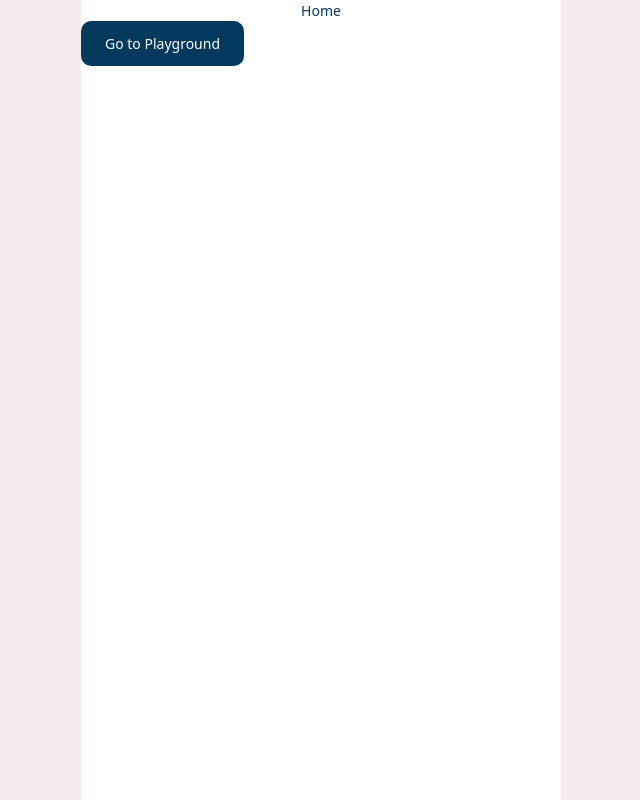
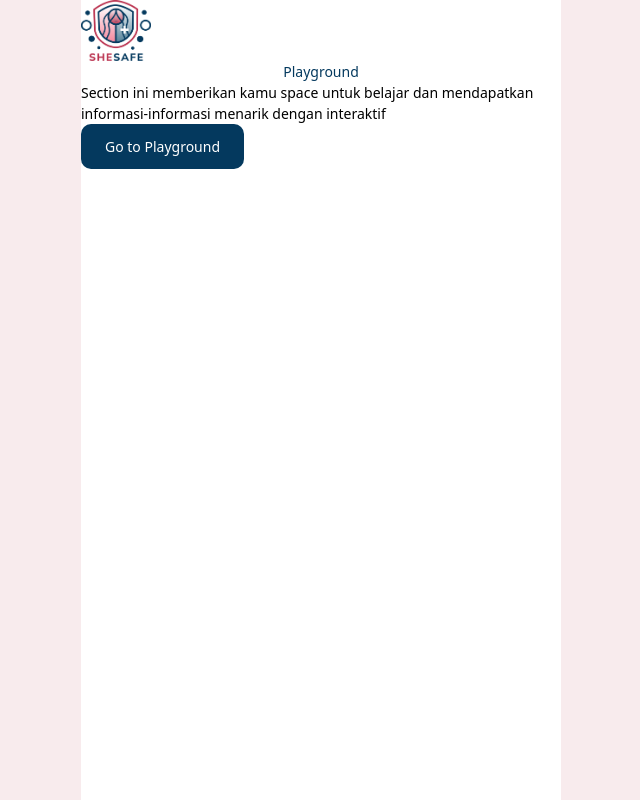
Before and after one commit to resArfita/React-individual-feature-project, a React (Vite) app: page / in a window 1280 px wide. Shown: the whole page, without its empty margins (319-959 px from the left). Built offline with nearby package versions, Linux system fonts and the light colour scheme.

Commit message:
Perbaiki tampilan Home

```diff
--- a/index.html
+++ b/index.html
@@ -4,7 +4,7 @@
     <meta charset="UTF-8" />
     <link rel="icon" type="image/svg+xml" href="/vite.svg" />
     <meta name="viewport" content="width=device-width, initial-scale=1.0" />
-    <title>Nobody Told you this</title>
+    <title>SheSafe - TenWorth feature</title>
   </head>
   <body>
     <div id="root"></div>
--- a/src/components/Home.jsx
+++ b/src/components/Home.jsx
@@ -1,11 +1,19 @@
 import { Link } from "react-router-dom"
+import logo from "../assets/logo.png"
 
 const Home = () => {
 
     return(
         <>
-        <h1 className="">Home</h1>
-        <Link to="/playground"><button className="sm-btn-primary ml-14">Go to Playground</button></Link>
+        <img src={logo} alt="" width={70} className="ml-2" />
+        <div className="my-5 grid grid-rows-2">
+            <p className="ml-3"></p>
+            <h1 className="font-medium text-lg">Playground</h1>
+        </div>
+        <div className="border-2 border-white-500 shadow-md my-5 mx-3">
+            <p className="ml-2 mt-2">Section ini memberikan kamu space untuk belajar dan mendapatkan informasi-informasi menarik dengan interaktif</p>
+            <Link to="/playground"><button className="sm-btn-primary mx-2 my-5">Go to Playground</button></Link>
+        </div>
         </>
     )
 }
--- a/src/components/Playground.jsx
+++ b/src/components/Playground.jsx
@@ -7,18 +7,18 @@ const Playground = () => {
         <>
         <Headings to="/" heading="Playground" />
         <div className="mx-1">
-            <p className="my-4 mx-2">Section ini memberikan kamu space untuk belajar terkait kumpulan mitos dan fakta yang banyak beredar di masyarakat, kamu juga bisa berlatih percakapan bahasa Inggris secara interaktif dengan bot AI</p>
-            <div className="grid grid-rows-2">
+            <p className="my-4 mx-2"></p>
+            <div className="grid grid-rows-2 mt-5">
                 <div className="border-2 border-white-500 shadow-md m-2 py-5">
                     <div className="grid grid-cols-2">
                         <p className="mx-2">Belajar Percakapan bahasa Inggris</p>
-                        <Link to="/chatbot"><button className="sm-btn-primary ml-14">Learn</button></Link>
+                        <Link to="/chatbot"><button className="sm-btn-primary ml-14">Open</button></Link>
                     </div>
                 </div>
                 <div className="border-2 border-white-500 shadow-md m-2 py-5">
                     <div className="grid grid-cols-2">
-                        <p className="mx-2">Lihat Mitos & Fakta</p>
-                        <Link to="/chatbot"><button className="sm-btn-primary ml-14">Learn</button></Link>
+                        <p className="mx-2">Motivation Booster</p>
+                        <Link to="/chatbot"><button className="sm-btn-primary ml-14">Open</button></Link>
                     </div>
                 </div>
             </div>
```
Also changed, not shown: src/assets/logo.png (added).
